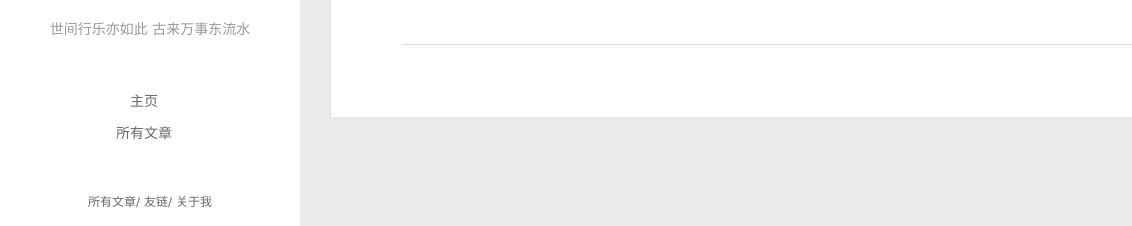
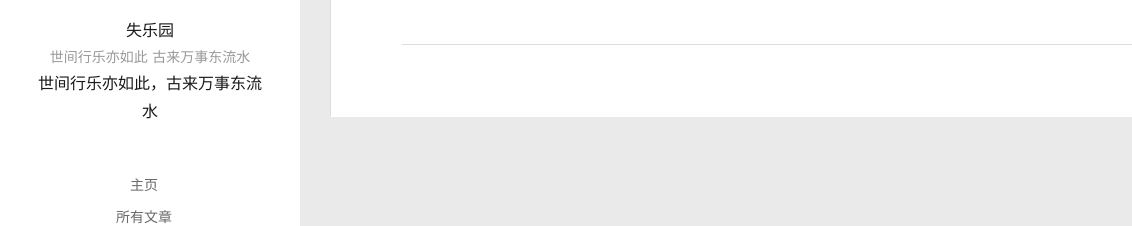
Before and after one commit to ArtieHub/ArtieHub.github.io, a plain HTML site: page 2022/03/13/Hello/index.html in a window 1280 px wide. Shown: the part 243-469 px from the top of the page, 0-1132 px from the left. Drawn offline with Linux system fonts and the light colour scheme.

Commit message:
Site updated: 2022-03-15 15:23:07

```diff
--- a/2022/03/13/Hello/index.html
+++ b/2022/03/13/Hello/index.html
@@ -53,7 +53,13 @@
 		  <h1 class="header-author"><a href="/"></a></h1>
 		</hgroup>
 
+		<p class="header-title">失乐园</p>
+
+
 		<p class="header-subtitle">世间行乐亦如此 古来万事东流水</p>
+
+
+		<p class="header-description">世间行乐亦如此，古来万事东流水</p>
 
 
 		<nav class="header-menu">
```
Also changed, not shown: 2022/03/13/hello-world/index.html (+6 -0 lines), archives/2022/03/index.html (+6 -0 lines), archives/2022/index.html (+6 -0 lines), archives/index.html (+6 -0 lines), index.html (+6 -0 lines).
